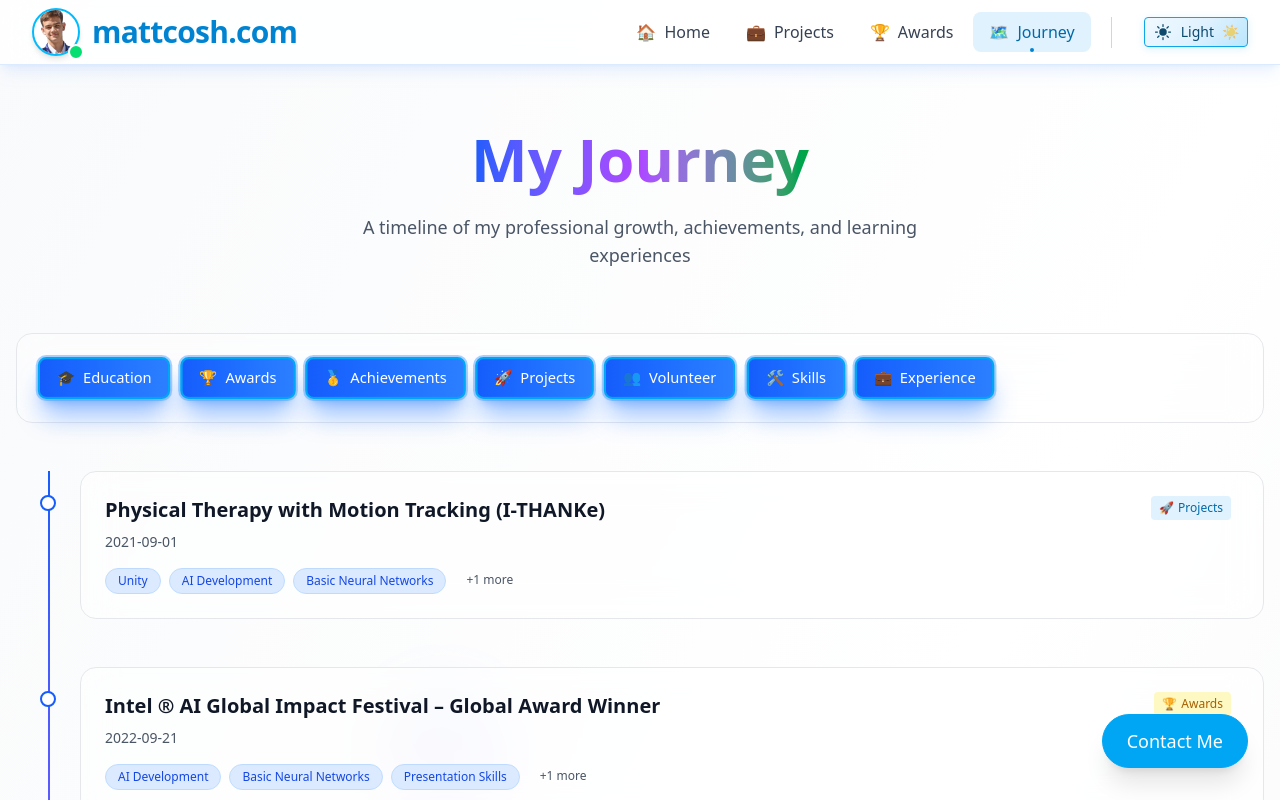
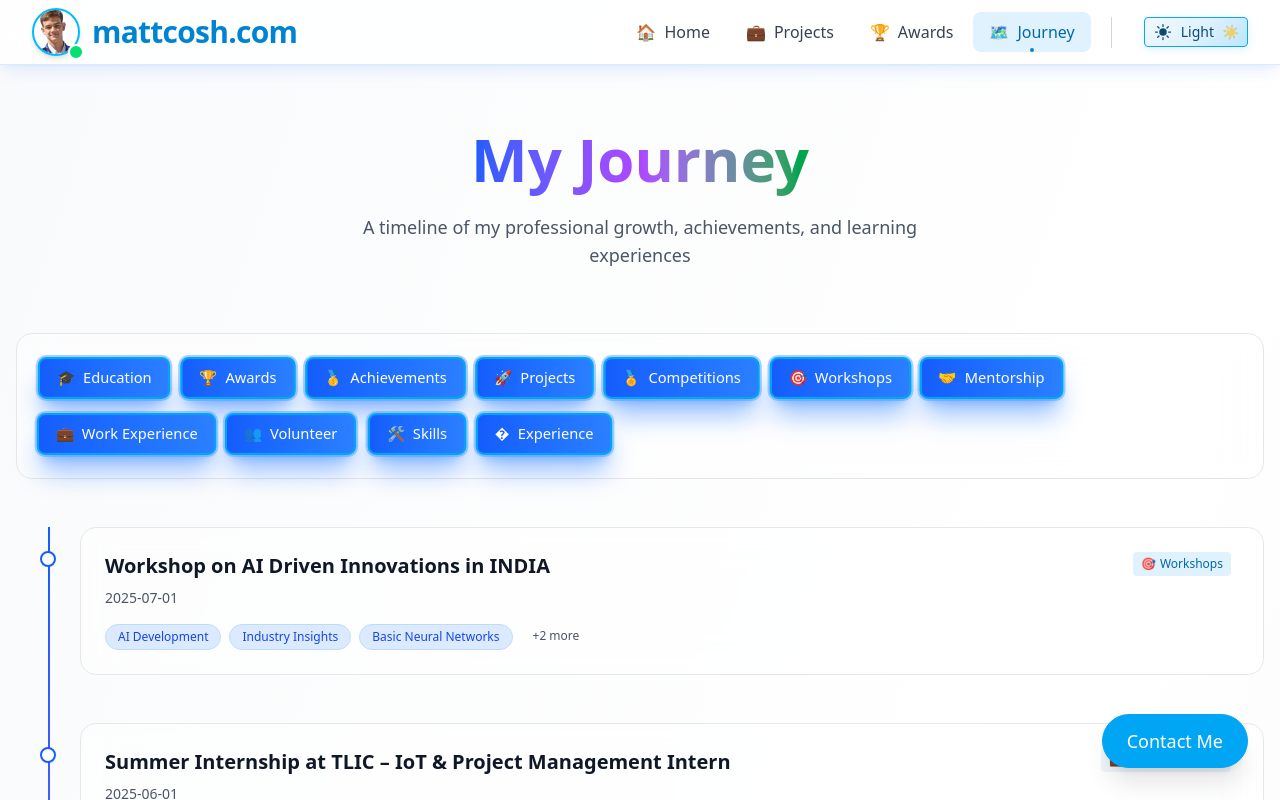
Before and after one commit to TheUnknown550/PortfolioWebsite, a React (Vite) app: page /roadmap in a window 1280 px wide. Shown: the top 800 px of the page. Built offline with nearby package versions, Linux system fonts and the light colour scheme.

Commit message:
Update Roadmap

```diff
--- a/src/Roadmap.tsx
+++ b/src/Roadmap.tsx
@@ -22,9 +22,13 @@ const categories = [
   { value: "award", label: "Awards", icon: "🏆" },
   { value: "achievement", label: "Achievements", icon: "🥇" },
   { value: "project", label: "Projects", icon: "🚀" },
+  { value: "competition", label: "Competitions", icon: "🏅" },
+  { value: "workshop", label: "Workshops", icon: "🎯" },
+  { value: "mentorship", label: "Mentorship", icon: "🤝" },
+  { value: "work", label: "Work Experience", icon: "💼" },
   { value: "volunteer", label: "Volunteer", icon: "👥" },
   { value: "skill", label: "Skills", icon: "🛠️" },
-  { value: "experience", label: "Experience", icon: "💼" }
+  { value: "experience", label: "Experience", icon: "�" }
 ];
 
 const getCategoryInfo = (cat: string) =>
@@ -36,6 +40,10 @@ const categoryColor = (cat: string, theme: string) => {
     award: theme === "dark" ? "bg-yellow-600/20 text-yellow-300 border-yellow-600/30" : "bg-yellow-100 text-yellow-700 border-yellow-200",
     achievement: theme === "dark" ? "bg-green-600/20 text-green-300 border-green-600/30" : "bg-green-100 text-green-700 border-green-200",
     project: theme === "dark" ? "bg-purple-600/20 text-purple-300 border-purple-600/30" : "bg-purple-100 text-purple-700 border-purple-200",
+    competition: theme === "dark" ? "bg-orange-600/20 text-orange-300 border-orange-600/30" : "bg-orange-100 text-orange-700 border-orange-200",
+    workshop: theme === "dark" ? "bg-cyan-600/20 text-cyan-300 border-cyan-600/30" : "bg-cyan-100 text-cyan-700 border-cyan-200",
+    mentorship: theme === "dark" ? "bg-emerald-600/20 text-emerald-300 border-emerald-600/30" : "bg-emerald-100 text-emerald-700 border-emerald-200",
+    work: theme === "dark" ? "bg-slate-600/20 text-slate-300 border-slate-600/30" : "bg-slate-100 text-slate-700 border-slate-200",
     volunteer: theme === "dark" ? "bg-pink-600/20 text-pink-300 border-pink-600/30" : "bg-pink-100 text-pink-700 border-pink-200",
     skill: theme === "dark" ? "bg-indigo-600/20 text-indigo-300 border-indigo-600/30" : "bg-indigo-100 text-indigo-700 border-indigo-200",
     experience: theme === "dark" ? "bg-teal-600/20 text-teal-300 border-teal-600/30" : "bg-teal-100 text-teal-700 border-teal-200"
@@ -61,7 +69,35 @@ const Roadmap: React.FC<RoadmapProps> = ({ theme = "light" }) => {
       .catch(() => setLoading(false));
   }, []);
 
-  const filtered = events.filter(e => selected.includes(e.category));
+  // Helper function to parse dates and sort chronologically (most recent first)
+  const sortEventsByDate = (events: RoadmapEvent[]) => {
+    return events.sort((a, b) => {
+      // Parse dates - handle various formats like "2023", "March 2023", "2023-03", etc.
+      const parseDate = (dateStr: string): Date => {
+        // Try different date parsing approaches
+        if (/^\d{4}$/.test(dateStr)) {
+          // Just year: "2023"
+          return new Date(parseInt(dateStr), 11, 31); // December 31st of that year
+        } else if (/^\d{4}-\d{2}$/.test(dateStr)) {
+          // Year-month: "2023-03"
+          const [year, month] = dateStr.split('-');
+          return new Date(parseInt(year), parseInt(month) - 1, 31);
+        } else {
+          // Try to parse as regular date
+          const date = new Date(dateStr);
+          return isNaN(date.getTime()) ? new Date(0) : date;
+        }
+      };
+
+      const dateA = parseDate(a.date);
+      const dateB = parseDate(b.date);
+
+      // Sort in descending order (most recent first)
+      return dateB.getTime() - dateA.getTime();
+    });
+  };
+
+  const filtered = sortEventsByDate(events.filter(e => selected.includes(e.category)));
 
   return (
     <div className={`min-h-screen transition-colors duration-300 relative overflow-hidden ${
@@ -197,7 +233,7 @@ const Roadmap: React.FC<RoadmapProps> = ({ theme = "light" }) => {
                   </p>
                 </div>
               ) : (
-                <div className="space-y-8 lg:space-y-12">
+                <div className="space-y-8 lg:space-y-12 relative">
                   {/* Timeline Line */}
                   <div className={`absolute left-4 lg:left-8 top-0 bottom-0 w-0.5 ${
                     theme === "dark"
@@ -295,6 +331,7 @@ const Roadmap: React.FC<RoadmapProps> = ({ theme = "light" }) => {
         <ReactModal
           isOpen={modalOpen}
           onRequestClose={() => setModalOpen(false)}
+          appElement={document.getElementById('root') || undefined}
           className={`fixed inset-4 lg:inset-20 rounded-2xl p-6 lg:p-8 overflow-auto ${
             theme === "dark"
               ? "bg-gray-900 border border-gray-700"
```
